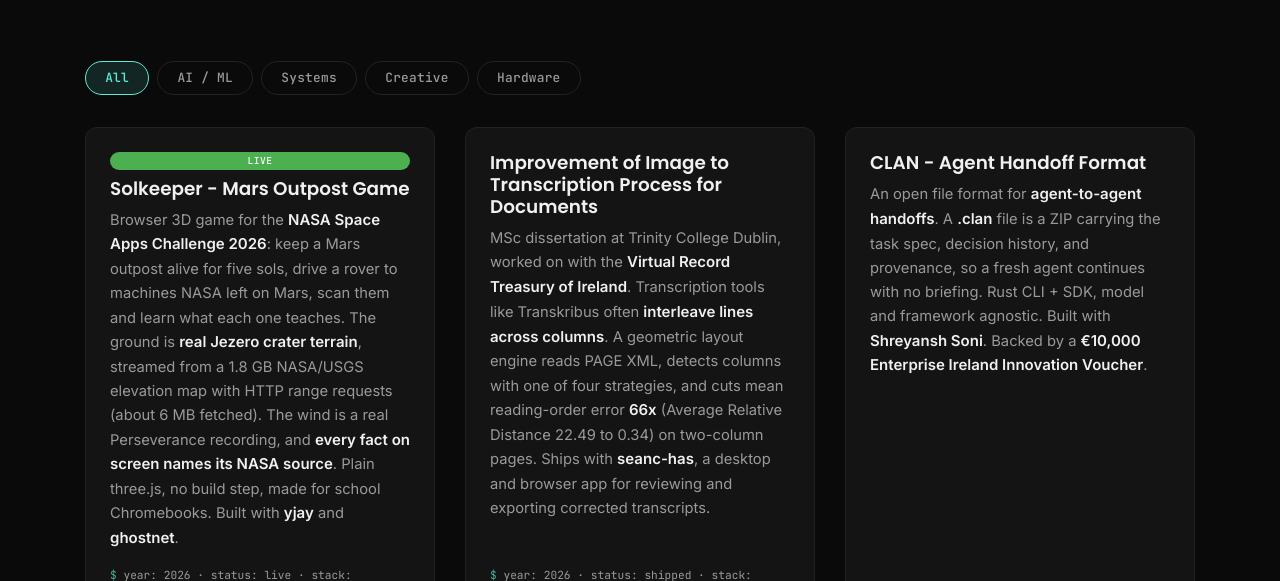
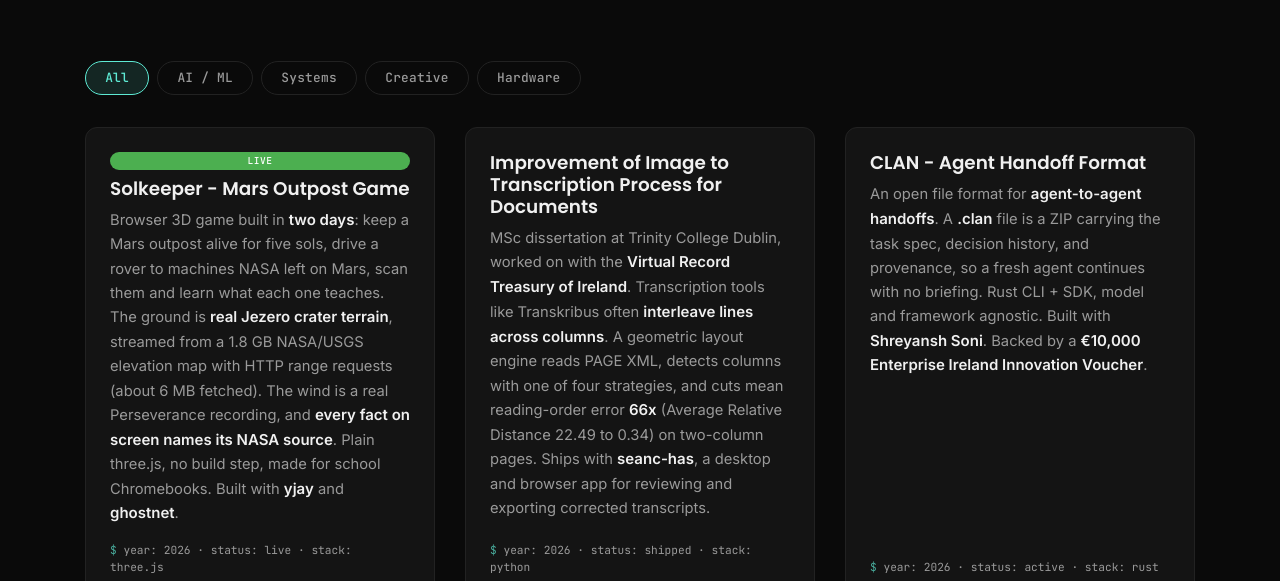
Before and after one commit to saieeshward/saieeshward.github.io, a plain HTML site: page projects.html in a window 1280 px wide. Shown: the part 218-799 px from the top of the page. Drawn offline with Linux system fonts and the light colour scheme; a web font is replaced by a local one.

Commit message:
Solkeeper: describe as built in two days, drop hackathon wording

```diff
--- a/projects.html
+++ b/projects.html
@@ -48,12 +48,12 @@
     <div class="container">
       <div class="row project-grid">
 
-        <!-- 2026 - Solkeeper (NASA Space Apps Challenge 2026, Mars outpost game) -->
-        <div class="col-md-6 col-lg-4 mb-4 project-item" data-category="creative" data-label="NASA Space Apps 2026" data-short="Browser 3D game for NASA Space Apps 2026: keep a Mars outpost alive, drive to machines NASA left on Mars, scan them and learn what each one teaches. Every fact names its NASA source. Built with yjay and ghostnet.">
+        <!-- 2026 - Solkeeper (Mars outpost game, built in two days) -->
+        <div class="col-md-6 col-lg-4 mb-4 project-item" data-category="creative" data-label="Game" data-short="Browser 3D game built in two days: keep a Mars outpost alive, drive to machines NASA left on Mars, scan them and learn what each one teaches. Every fact names its NASA source. Built with yjay and ghostnet.">
           <div class="project-card">
             <span class="badge badge-live">Live</span>
             <h4>Solkeeper - Mars Outpost Game</h4>
-            <p>Browser 3D game for the <strong>NASA Space Apps Challenge 2026</strong>: keep a Mars outpost alive for five sols, drive a rover to machines NASA left on Mars, scan them and learn what each one teaches. The ground is <strong>real Jezero crater terrain</strong>, streamed from a 1.8 GB NASA/USGS elevation map with HTTP range requests (about 6 MB fetched). The wind is a real Perseverance recording, and <strong>every fact on screen names its NASA source</strong>. Plain three.js, no build step, made for school Chromebooks. Built with <strong>yjay</strong> and <strong>ghostnet</strong>.</p>
+            <p>Browser 3D game built in <strong>two days</strong>: keep a Mars outpost alive for five sols, drive a rover to machines NASA left on Mars, scan them and learn what each one teaches. The ground is <strong>real Jezero crater terrain</strong>, streamed from a 1.8 GB NASA/USGS elevation map with HTTP range requests (about 6 MB fetched). The wind is a real Perseverance recording, and <strong>every fact on screen names its NASA source</strong>. Plain three.js, no build step, made for school Chromebooks. Built with <strong>yjay</strong> and <strong>ghostnet</strong>.</p>
             <div class="card-meta">year: 2026 &middot; status: live &middot; stack: three.js</div>
             <div class="project-tags">
               <span>three.js</span><span>WebGL</span><span>Game Design</span><span>NASA Data</span><span>Geospatial</span><span>Generative 3D</span>
```
Also changed, not shown: index.html (+2 -2 lines), 1 other file.
